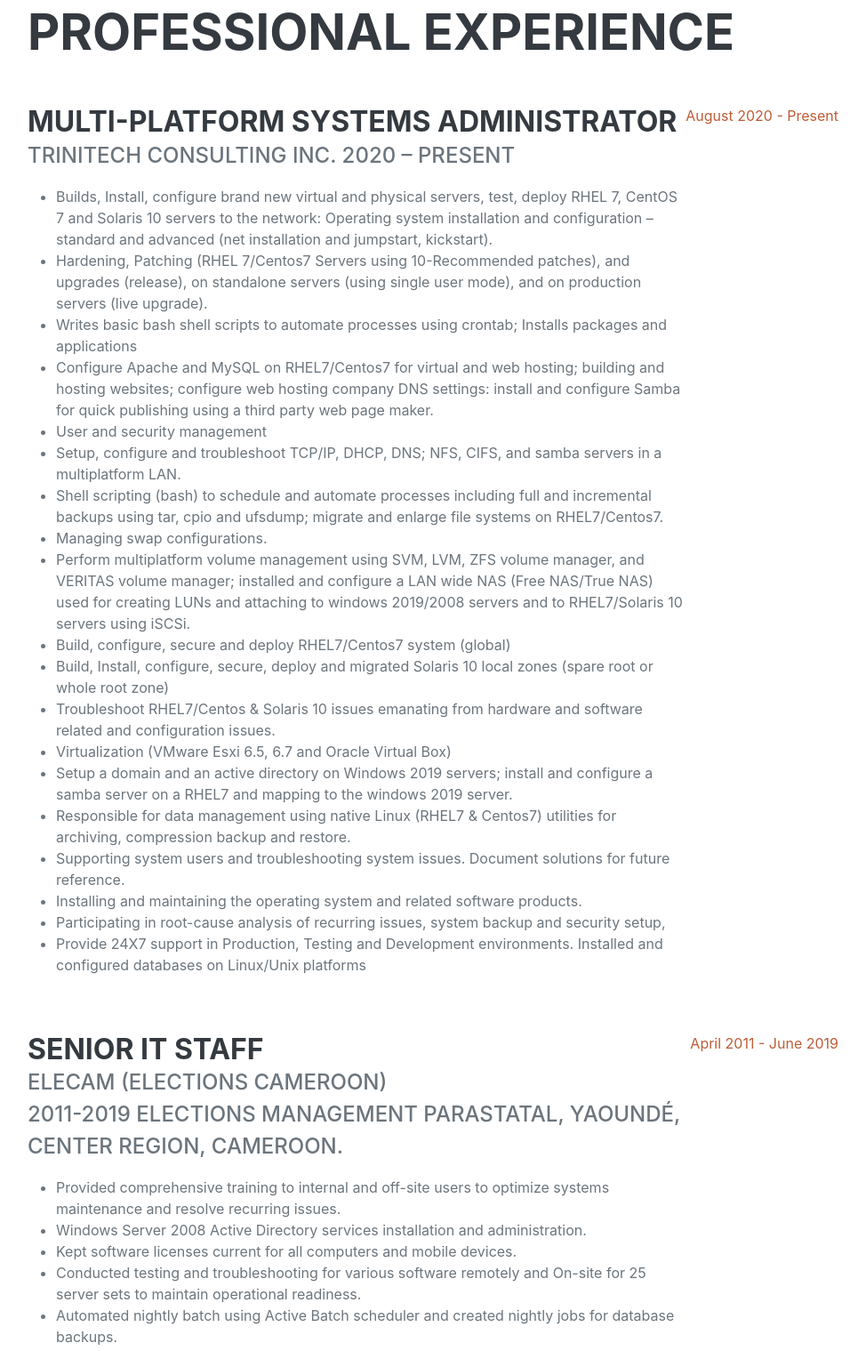
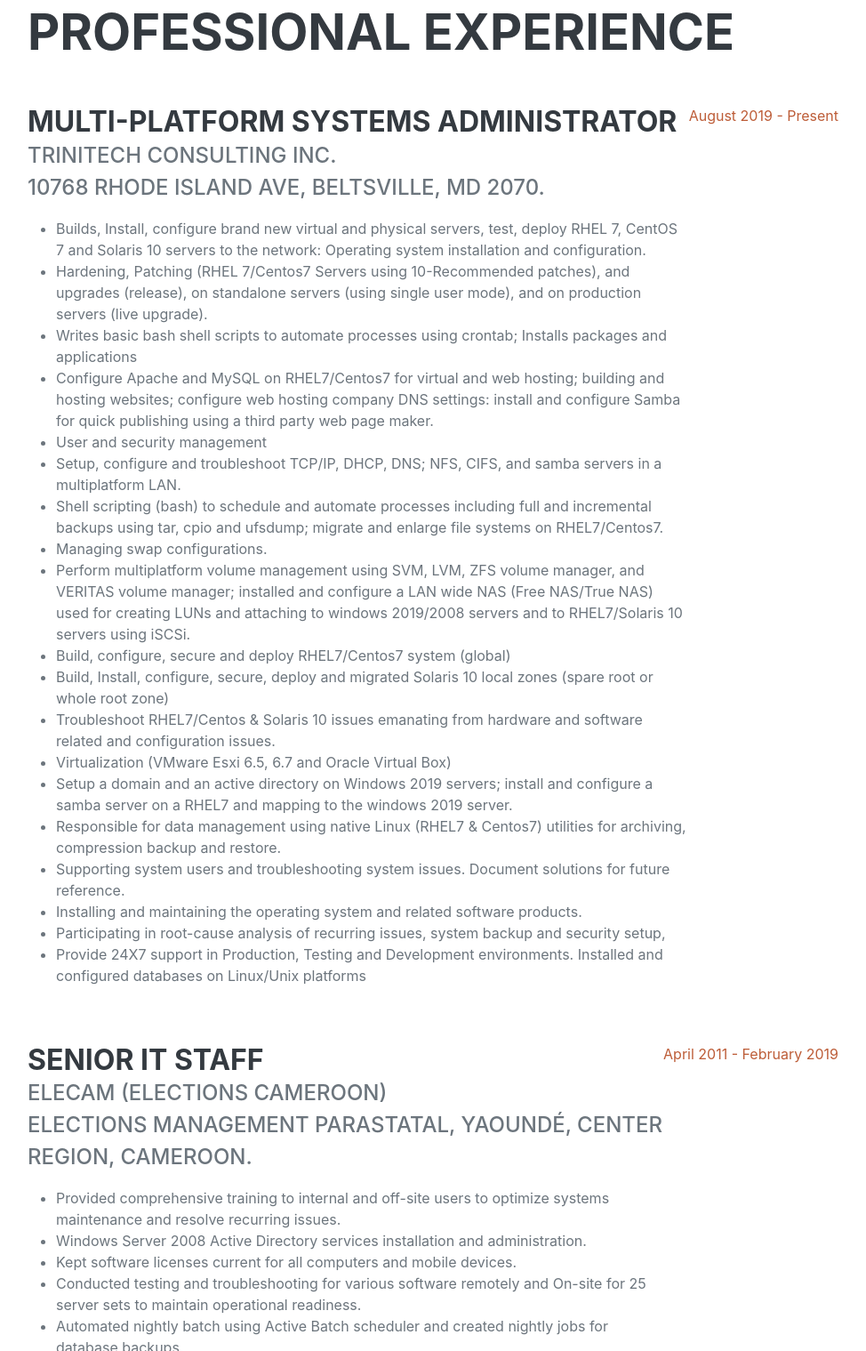
Before and after one commit to vincenario/resume, a plain HTML site: page index.html in a window 1280 px wide. Shown: the part 878-2397 px from the top of the page at 89% size, without its empty margins (289-1263 px from the left). Drawn offline with nearby package versions, Linux system fonts and the light colour scheme; a web font is replaced by a local one.

Commit message:
Updated Experience page and css/style.css file

```diff
--- a/index.html
+++ b/index.html
@@ -71,10 +71,14 @@
                     <div class="d-flex flex-column flex-md-row justify-content-between mb-5">
                         <div class="flex-grow-1">
                             <h3 class="mb-0">Multi-Platform Systems Administrator</h3>
-                            <div class="subheading mb-3">Trinitech Consulting INC. 2020 – Present </div>
+                            <div class="subheading mb-3">
+                                Trinitech Consulting INC.<br>
+                                10768 Rhode Island Ave, Beltsville, MD 2070.
+                            </div>
+
                             <p>
                                 <ul>
-                                    <li>Builds, Install, configure brand new virtual and physical servers, test, deploy RHEL 7, CentOS 7 and Solaris 10 servers to the network: Operating system installation and configuration – standard and advanced (net installation and jumpstart, kickstart).</li>
+                                    <li>Builds, Install, configure brand new virtual and physical servers, test, deploy RHEL 7, CentOS 7 and Solaris 10 servers to the network: Operating system installation and configuration.</li>
                                     <li>Hardening, Patching (RHEL 7/Centos7 Servers using 10-Recommended patches), and upgrades (release), on standalone servers (using single user mode), and on production servers (live upgrade).</li>
                                     <li>Writes basic bash shell scripts to automate processes using crontab; Installs packages and applications</li>
                                     <li>Configure Apache and MySQL on RHEL7/Centos7 for virtual and web hosting; building and hosting websites; configure web hosting company DNS settings: install and configure Samba for quick publishing using a third party web page maker.</li>
@@ -97,14 +101,14 @@
                             </ul>
                         </p>
                         </div>
-                        <div class="flex-shrink-0"><span class="text-primary">August 2020 - Present</span></div>
+                        <div class="flex-shrink-0"><span class="text-primary">August 2019 - Present</span></div>
                     </div>
                     <div class="d-flex flex-column flex-md-row justify-content-between mb-5">
                         <div class="flex-grow-1">
                             <h3 class="mb-0">Senior IT Staff</h3>
                             <div class="subheading mb-3">
                                 ELECAM (Elections Cameroon)<br>
-                                2011-2019 Elections Management Parastatal, Yaoundé, Center Region, Cameroon.
+                                Elections Management Parastatal, Yaoundé, Center Region, Cameroon.
 </div>
                             <p>
                                <ul>
@@ -125,7 +129,7 @@
                                </ul>
                             </p>
                         </div>
-                        <div class="flex-shrink-0"><span class="text-primary">April 2011 - June 2019</span></div>
+                        <div class="flex-shrink-0"><span class="text-primary">April 2011 - February 2019</span></div>
                     </div>
                 </div>
             </section>
```
Also changed, not shown: css/styles.css.
